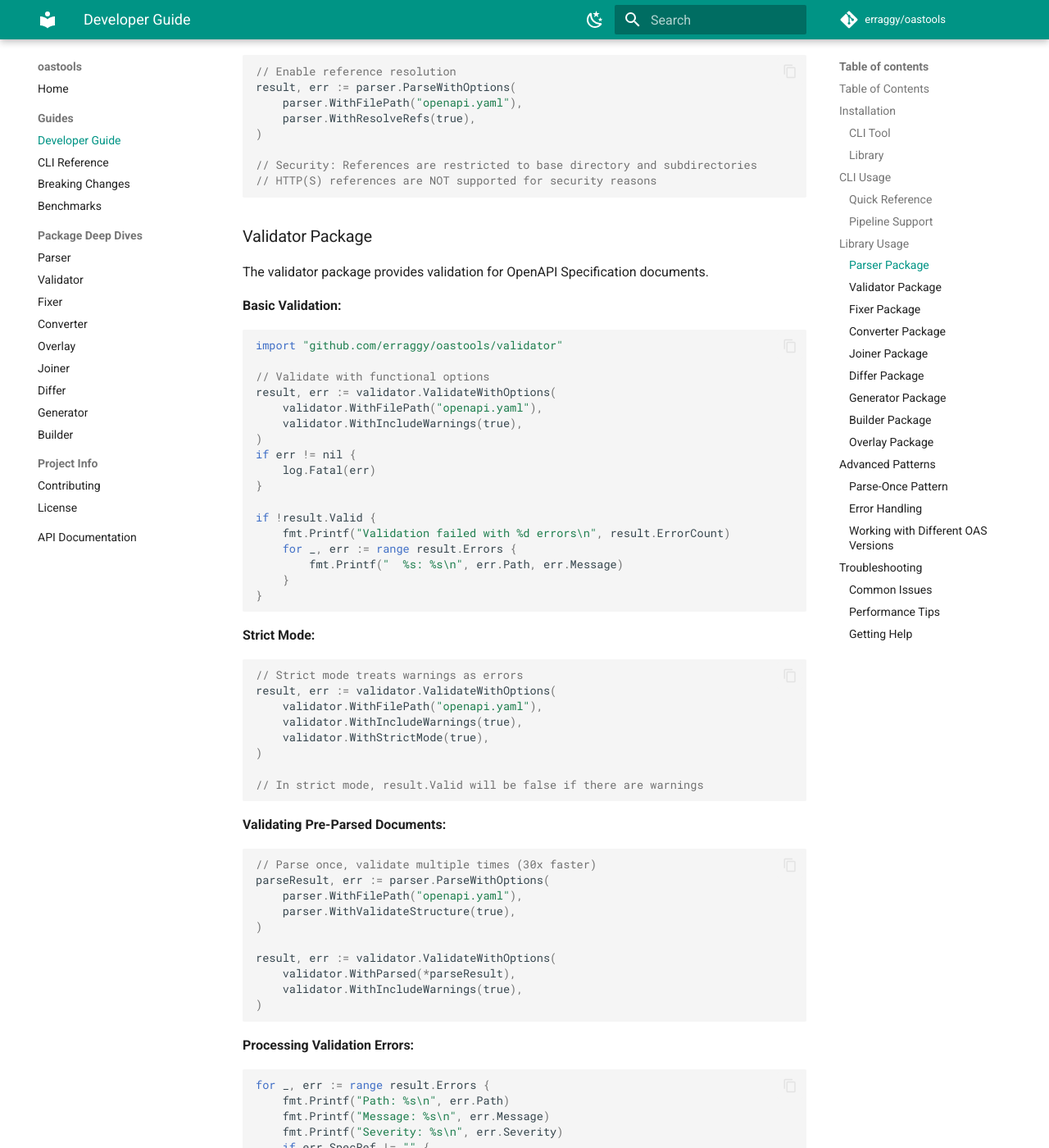
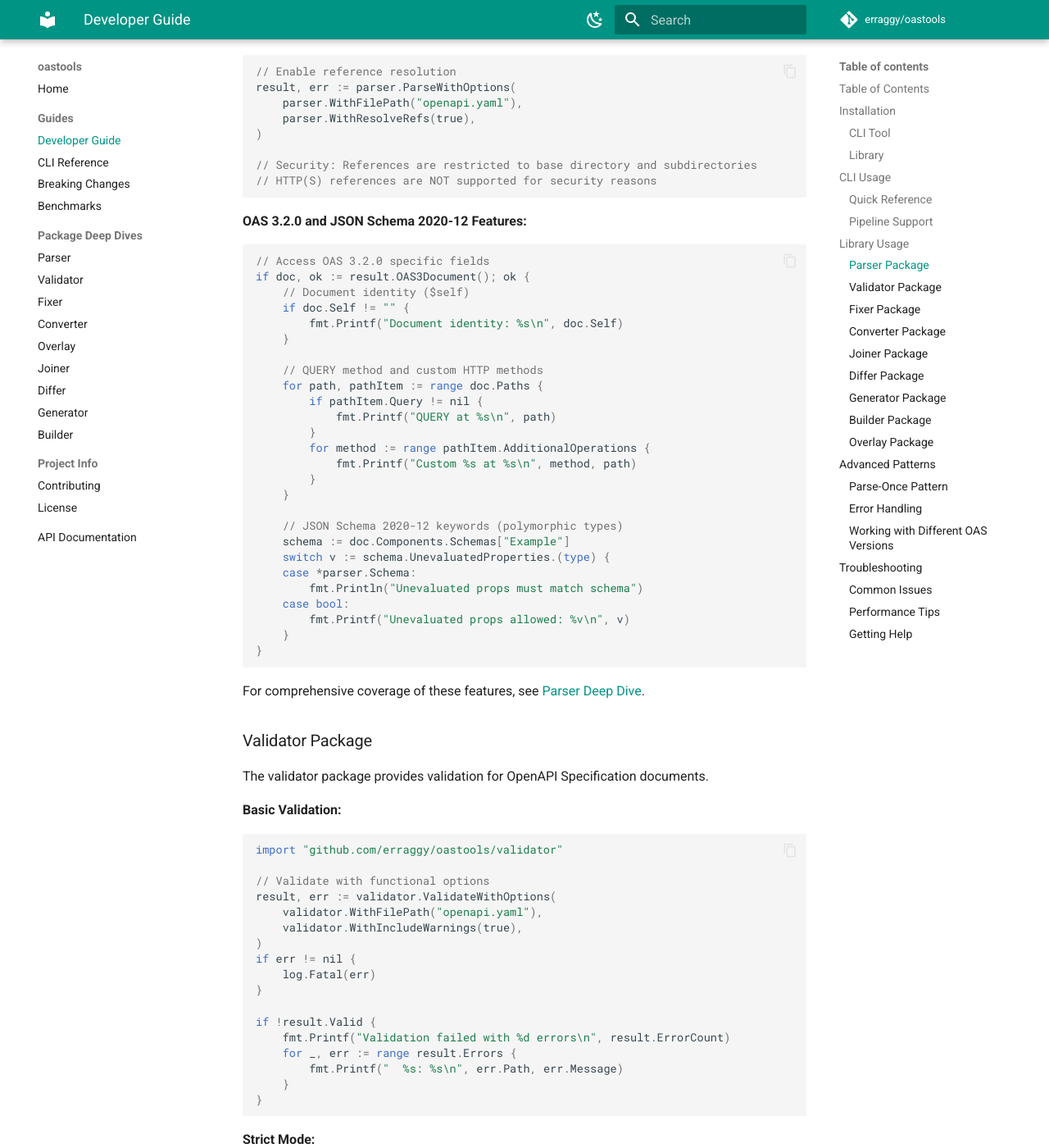
Before and after one commit to erraggy/oastools, an MkDocs documentation site: the page built from docs/developer-guide.md, in a window 1280 px wide and 1400 px high, scrolled down 4026 px. Shown: the whole window at 82% size. Built offline with MkDocs 1.6.1 and Material for MkDocs 9.7.7, drawn with Linux system fonts in a browser that asks for light colours; comment, search, counter and statistics services are not loaded.

Commit message:
chore: prepare v1.29.0 release
Documentation updates:
- CLAUDE.md: Add OAS 3.2+ and JSON Schema 2020-12 features to version-specific section
- parser/doc.go: Document OAS 3.2.0 features, JSON Schema 2020-12 keywords, and array index refs
- docs/developer-guide.md: Add examples for OAS 3.2.0 and JSON Schema 2020-12 features

Benchmarks:
- Add v1.29.0 benchmark results (262 lines)
- Update benchmarks.md with performance metrics for v1.29.0

🤖 Generated with [Claude Code](https://claude.com/claude-code)

Co-Authored-By: Claude Opus 4.5 <noreply@anthropic.com>

````diff
--- a/docs/developer-guide.md
+++ b/docs/developer-guide.md
@@ -191,6 +191,39 @@ result, err := parser.ParseWithOptions(
 // Security: References are restricted to base directory and subdirectories
 // HTTP(S) references are NOT supported for security reasons
 ```
+
+**OAS 3.2.0 and JSON Schema 2020-12 Features:**
+
+```go
+// Access OAS 3.2.0 specific fields
+if doc, ok := result.OAS3Document(); ok {
+    // Document identity ($self)
+    if doc.Self != "" {
+        fmt.Printf("Document identity: %s\n", doc.Self)
+    }
+
+    // QUERY method and custom HTTP methods
+    for path, pathItem := range doc.Paths {
+        if pathItem.Query != nil {
+            fmt.Printf("QUERY at %s\n", path)
+        }
+        for method := range pathItem.AdditionalOperations {
+            fmt.Printf("Custom %s at %s\n", method, path)
+        }
+    }
+
+    // JSON Schema 2020-12 keywords (polymorphic types)
+    schema := doc.Components.Schemas["Example"]
+    switch v := schema.UnevaluatedProperties.(type) {
+    case *parser.Schema:
+        fmt.Println("Unevaluated props must match schema")
+    case bool:
+        fmt.Printf("Unevaluated props allowed: %v\n", v)
+    }
+}
+```
+
+For comprehensive coverage of these features, see [Parser Deep Dive](packages/parser.md).
 
 ### Validator Package
 
````
Also changed, not shown: CLAUDE.md (+7 -0 lines), benchmarks.md (+22 -0 lines), 2 other files.
